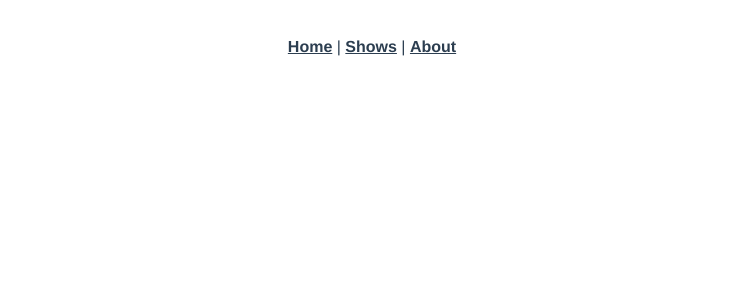
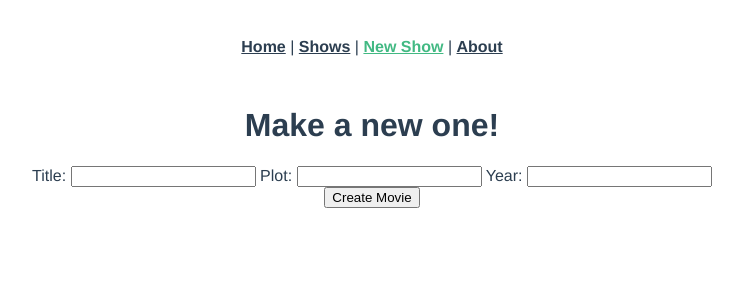
Before and after one commit to Valodier/shows-frontend, a Vue app: page /shows/new in a window 1280 px wide. Shown: the top 300 px of the page, without its empty margins (268-1011 px from the left). Built offline with nearby package versions, Linux system fonts and the light colour scheme.

Commit message:
Adds shows create function/path/link

```diff
--- a/src/App.vue
+++ b/src/App.vue
@@ -2,6 +2,7 @@
   <nav>
     <router-link to="/">Home</router-link> |
     <router-link to="/shows">Shows</router-link> |
+    <router-link to="/shows/new">New Show</router-link> |
     <router-link to="/about">About</router-link>
   </nav>
   <router-view />
--- a/src/router/index.js
+++ b/src/router/index.js
@@ -1,6 +1,7 @@
 import { createRouter, createWebHistory } from "vue-router";
 import HomeView from "../views/HomeView.vue";
 import ShowsIndex from "../views/ShowsIndex.vue";
+import ShowsCreate from "../views/ShowsCreate.vue";
 
 const routes = [
   {
@@ -12,6 +13,11 @@ const routes = [
     path: "/shows",
     name: "shows",
     component: ShowsIndex,
+  },
+  {
+    path: "/shows/new",
+    name: "shows-new",
+    component: ShowsCreate,
   },
   {
     path: "/about",
--- /dev/null
+++ b/src/views/ShowsCreate.vue
@@ -0,0 +1,41 @@
+<template>
+  <div>
+    <h1>Make a new one!</h1>
+    <form v-on:submit.prevent="showCreate()">
+      Title:
+      <input type="text" v-model="newShowParams.title" />
+      Plot:
+      <input type="text" v-model="newShowParams.plot" />
+      Year:
+      <input type="text" v-model="newShowParams.year" />
+    </form>
+    <button v-on:click="showCreate()">Create Movie</button>
+  </div>
+</template>
+
+<script>
+import axios from "axios";
+
+export default {
+  data: function () {
+    return {
+      newShowParams: {},
+      error: {},
+    };
+  },
+
+  methods: {
+    showCreate: function () {
+      axios
+        .post("/shows.json", this.newShowParams)
+        .then((response) => {
+          console.log("New Show Created!", response.data);
+          this.$router.push("/shows");
+        })
+        .catch((error) => {
+          console.log("Error creating Movie", error.response.data.errors);
+        });
+    },
+  },
+};
+</script>
```
